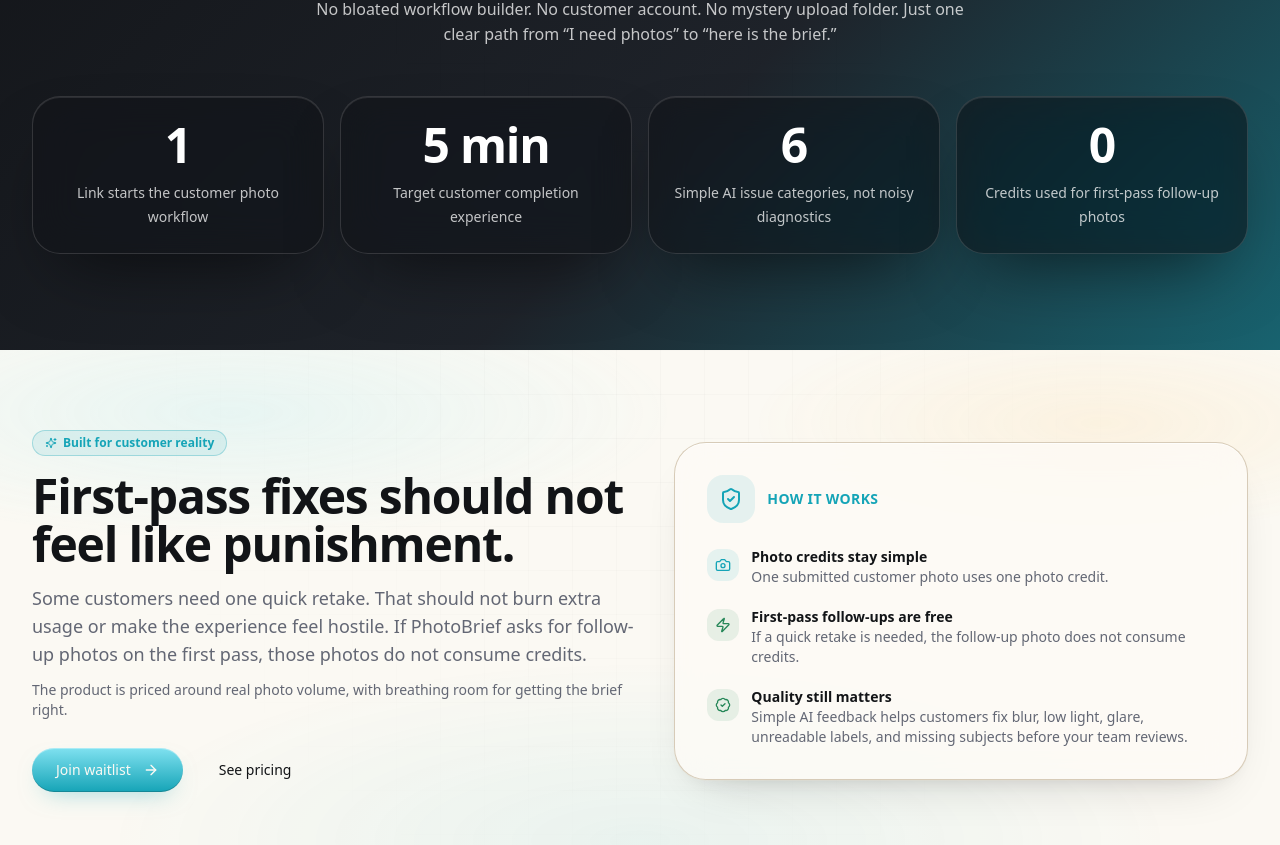
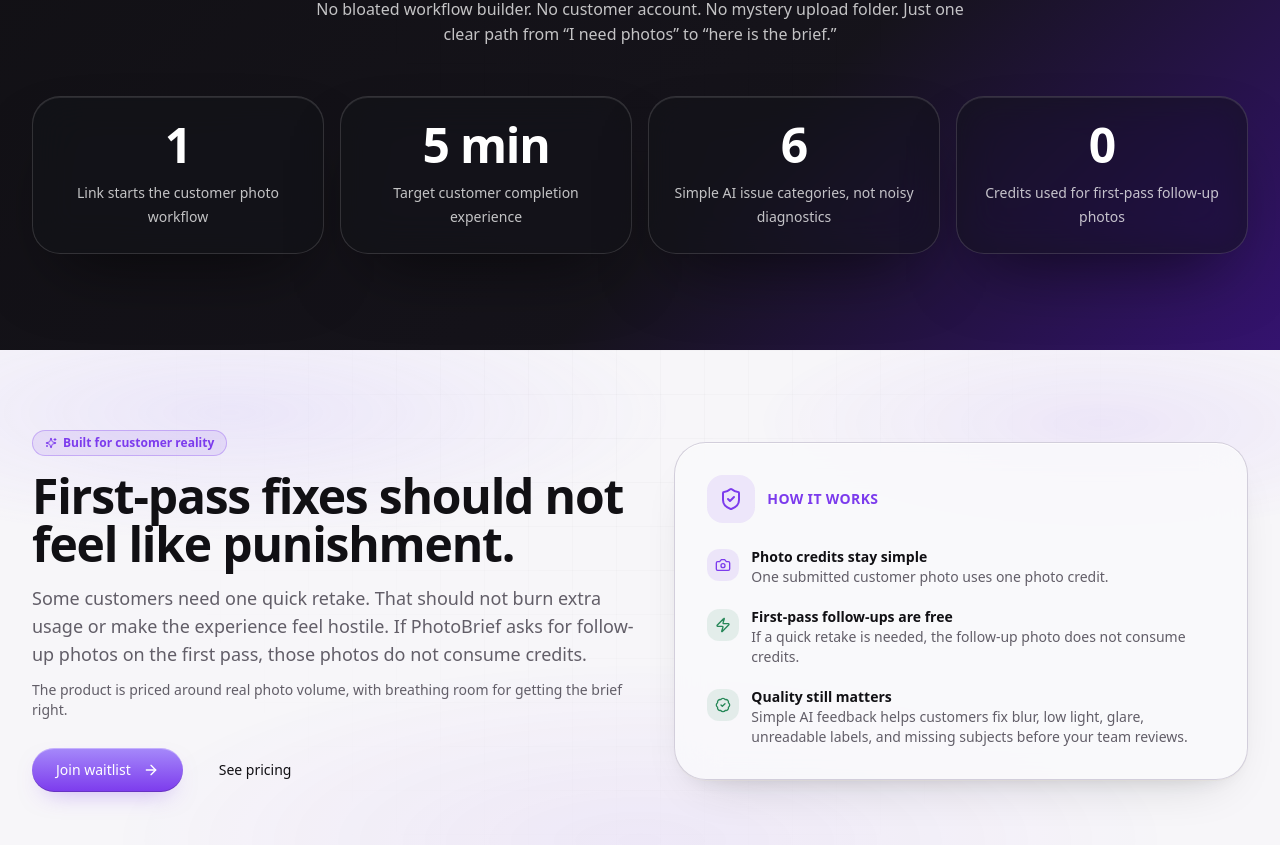
Before and after one commit to Rainbow-Meadow/photo-brief, a React (Vite) app: page / in a window 1280 px wide. Shown: the part 5880-6725 px from the top of the page. Built offline with nearby package versions, Linux system fonts and the light colour scheme; no server answers; what @lovable.dev/cloud-auth-js would draw is missing.

Commit message:
Apply Palette B brand override layer

```diff
--- a/src/brand-overrides.css
+++ b/src/brand-overrides.css
@@ -1,16 +1,178 @@
-/* Final brand overrides for the new PhotoBrief line-logo system.
-   Loaded after index.css and theme.css so older app-shell defaults cannot pull
-   the product back into the previous electric-blue palette.
+/* Palette B: Graphite + Electric Violet.
+   Loaded after index.css and theme.css so these values are authoritative across
+   marketing, authenticated app, recipient capture, and shared components.
 */
 
-.app-shell {
+:root {
+  --background: 260 23% 97%; /* #F8F7FA */
+  --foreground: 255 11% 7%; /* #111014 */
+  --card: 0 0% 100%; /* #FFFFFF */
+  --card-foreground: 255 11% 7%;
+  --popover: 0 0% 100%;
+  --popover-foreground: 255 11% 7%;
+  --primary: 262 83% 58%; /* #7C3AED */
+  --primary-foreground: 0 0% 100%;
+  --primary-glow: 255 92% 76%; /* #A78BFA */
+  --secondary: 260 23% 95%;
+  --secondary-foreground: 255 11% 7%;
+  --muted: 260 23% 95%;
+  --muted-foreground: 260 5% 39%; /* #625F68 */
+  --accent: 262 83% 94%;
+  --accent-foreground: 263 70% 34%;
+  --border: 260 16% 89%; /* #E1DEE7 */
+  --input: 260 16% 89%;
+  --ring: 262 83% 58%;
+
+  --brand-navy: 255 11% 7%;
+  --brand-navy-foreground: 260 33% 98%;
+  --brand-lens: 262 83% 58%;
+  --brand-flash: 255 92% 76%;
+  --brand-paper: 260 23% 97%;
+  --brand-violet: 262 83% 58%;
+  --brand-violet-hover: 263 70% 50%;
+  --brand-graphite: 255 11% 7%;
+
+  --gradient-primary: linear-gradient(135deg, hsl(262 83% 58%), hsl(255 92% 76%));
+  --gradient-subtle: linear-gradient(180deg, hsl(260 23% 97%), hsl(0 0% 100%));
+  --gradient-brand: linear-gradient(135deg, hsl(255 11% 7%) 0%, hsl(257 16% 9%) 62%, hsl(262 83% 42%) 138%);
+  --gradient-radial-glow: radial-gradient(60% 50% at 50% 0%, hsl(255 92% 76% / 0.24), transparent 72%);
+
+  --shadow-glow: 0 18px 52px -26px hsl(262 83% 58% / 0.42);
+  --shadow-brand: 0 30px 80px -36px hsl(255 11% 7% / 0.50);
+
+  --glass-bg-strong: 260 23% 98% / 0.84;
+  --glass-bg: 260 23% 98% / 0.64;
+  --glass-bg-soft: 260 23% 98% / 0.40;
+  --glass-border: 260 16% 89% / 0.74;
+  --glass-border-strong: 260 16% 82% / 0.90;
+  --glass-shadow-lg:
+    inset 0 1px 0 hsl(0 0% 100% / 0.80),
+    0 38px 86px -36px hsl(255 11% 7% / 0.30),
+    0 16px 42px -24px hsl(262 83% 58% / 0.16);
+
+  --ambient-sky: radial-gradient(78% 58% at 50% 0%, hsl(255 92% 76% / 0.20), transparent 72%);
+  --ambient-sky-soft: radial-gradient(62% 52% at 50% 0%, hsl(255 92% 76% / 0.13), transparent 76%);
+  --ambient-mesh:
+    radial-gradient(42% 30% at 12% 18%, hsl(255 92% 76% / 0.18), transparent 72%),
+    radial-gradient(30% 24% at 88% 8%, hsl(262 83% 58% / 0.11), transparent 74%),
+    radial-gradient(54% 42% at 50% 100%, hsl(263 70% 50% / 0.10), transparent 72%);
+  --ambient-future:
+    radial-gradient(48% 34% at 18% 12%, hsl(255 92% 76% / 0.21), transparent 73%),
+    radial-gradient(36% 28% at 86% 14%, hsl(262 83% 58% / 0.12), transparent 77%),
+    radial-gradient(58% 48% at 50% 94%, hsl(263 70% 50% / 0.10), transparent 74%);
+
+  --sidebar-background: 270 17% 2%;
+  --sidebar-foreground: 260 33% 98%;
+  --sidebar-primary: 255 92% 76%;
+  --sidebar-primary-foreground: 270 17% 2%;
+  --sidebar-accent: 258 30% 20%;
+  --sidebar-accent-foreground: 260 33% 98%;
+  --sidebar-border: 258 11% 18%;
+  --sidebar-ring: 255 92% 76%;
+
+  --app-bg: 260 23% 97%;
+  --app-sidebar-bg: 270 17% 2%;
+  --app-sidebar-fg: 260 33% 98%;
+  --app-sidebar-muted: 276 6% 70%;
+  --app-sidebar-active-bg: 258 30% 20%;
+  --app-sidebar-active-fg: 260 33% 98%;
+  --app-sidebar-border: 258 11% 18%;
+  --app-primary: 262 83% 58%;
+  --app-primary-glow: 255 92% 76%;
+  --app-primary-fg: 0 0% 100%;
+}
+
+.dark {
+  --background: 270 17% 2%; /* #060507 */
+  --foreground: 260 33% 98%; /* #FAF9FC */
+  --card: 257 16% 9%; /* #15131A */
+  --card-foreground: 260 33% 98%;
+  --popover: 257 16% 9%;
+  --popover-foreground: 260 33% 98%;
+  --primary: 255 92% 76%; /* #A78BFA */
+  --primary-foreground: 270 17% 2%;
+  --primary-glow: 258 90% 66%; /* #8B5CF6 */
+  --secondary: 258 11% 14%;
+  --secondary-foreground: 260 33% 98%;
+  --muted: 258 11% 14%;
+  --muted-foreground: 276 6% 70%; /* #B3ADB7 */
+  --accent: 258 30% 20%;
+  --accent-foreground: 255 92% 82%;
+  --border: 258 11% 18%; /* #2C2933 */
+  --input: 258 11% 18%;
+  --ring: 255 92% 76%;
+
+  --brand-navy: 270 17% 2%;
+  --brand-navy-foreground: 260 33% 98%;
+  --brand-lens: 255 92% 76%;
+  --brand-flash: 258 90% 66%;
+  --brand-paper: 260 33% 98%;
+  --brand-violet: 255 92% 76%;
+  --brand-violet-hover: 258 90% 66%;
+  --brand-graphite: 270 17% 2%;
+
+  --gradient-primary: linear-gradient(135deg, hsl(255 92% 76%), hsl(258 90% 66%));
+  --gradient-subtle: linear-gradient(180deg, hsl(270 17% 2%), hsl(257 16% 9%));
+  --gradient-brand: linear-gradient(135deg, hsl(270 17% 2%) 0%, hsl(257 16% 9%) 58%, hsl(258 90% 28%) 132%);
+  --gradient-radial-glow: radial-gradient(60% 50% at 50% 0%, hsl(255 92% 76% / 0.20), transparent 72%);
+
+  --shadow-glow: 0 18px 62px -26px hsl(255 92% 76% / 0.40);
+  --shadow-brand: 0 34px 92px -34px hsl(0 0% 0% / 0.82);
+
+  --glass-bg-strong: 257 16% 9% / 0.84;
+  --glass-bg: 257 16% 9% / 0.62;
+  --glass-bg-soft: 257 16% 9% / 0.40;
+  --glass-border: 260 33% 98% / 0.11;
+  --glass-border-strong: 260 33% 98% / 0.18;
+  --glass-shadow-lg:
+    inset 0 1px 0 hsl(0 0% 100% / 0.09),
+    0 42px 96px -38px hsl(0 0% 0% / 0.80),
+    0 18px 50px -30px hsl(255 92% 76% / 0.18);
+
+  --ambient-sky: radial-gradient(78% 58% at 50% 0%, hsl(255 92% 76% / 0.16), transparent 72%);
+  --ambient-sky-soft: radial-gradient(62% 52% at 50% 0%, hsl(255 92% 76% / 0.10), transparent 76%);
+  --ambient-mesh:
+    radial-gradient(42% 30% at 12% 18%, hsl(255 92% 76% / 0.13), transparent 72%),
+    radial-gradient(30% 24% at 88% 8%, hsl(258 90% 66% / 0.10), transparent 74%),
+    radial-gradient(54% 42% at 50% 100%, hsl(262 83% 58% / 0.12), transparent 72%);
+  --ambient-future:
+    radial-gradient(48% 34% at 18% 12%, hsl(255 92% 76% / 0.14), transparent 73%),
+    radial-gradient(36% 28% at 86% 14%, hsl(258 90% 66% / 0.10), transparent 77%),
+    radial-gradient(58% 48% at 50% 94%, hsl(262 83% 58% / 0.13), transparent 74%);
+
+  --sidebar-background: 270 17% 2%;
+  --sidebar-foreground: 260 33% 98%;
+  --sidebar-primary: 255 92% 76%;
+  --sidebar-primary-foreground: 270 17% 2%;
+  --sidebar-accent: 258 30% 20%;
+  --sidebar-accent-foreground: 260 33% 98%;
+  --sidebar-border: 258 11% 18%;
+  --sidebar-ring: 255 92% 76%;
+
+  --app-bg: 270 17% 2%;
+  --app-sidebar-bg: 270 17% 2%;
+  --app-sidebar-fg: 260 33% 98%;
+  --app-sidebar-muted: 276 6% 70%;
+  --app-sidebar-active-bg: 258 30% 20%;
+  --app-sidebar-active-fg: 260 33% 98%;
+  --app-sidebar-border: 258 11% 18%;
+  --app-primary: 255 92% 76%;
+  --app-primary-glow: 258 90% 66%;
+  --app-primary-fg: 270 17% 2%;
+
+  --app-pill-info-bg: 258 30% 20%;
+  --app-pill-info-fg: 255 92% 82%;
+}
+
+.app-shell,
+.recipient-shell {
   --primary: var(--app-primary);
   --primary-glow: var(--app-primary-glow);
   --primary-foreground: var(--app-primary-fg);
   --ring: var(--app-primary);
   --background: var(--app-bg);
-  --accent: 187 69% 92%;
-  --accent-foreground: 188 78% 24%;
+  --accent: 262 83% 94%;
+  --accent-foreground: 263 70% 34%;
   --sidebar-background: var(--app-sidebar-bg);
   --sidebar-foreground: var(--app-sidebar-fg);
   --sidebar-accent: var(--app-sidebar-active-bg);
@@ -21,31 +183,18 @@
   --sidebar-primary-foreground: var(--app-primary-fg);
 }
 
-.dark .app-shell {
-  --accent: 187 39% 18%;
-  --accent-foreground: 188 79% 80%;
-}
-
-.recipient-shell {
-  --primary: var(--app-primary);
-  --primary-glow: var(--app-primary-glow);
-  --primary-foreground: var(--app-primary-fg);
-  --ring: var(--app-primary);
-  --accent: 187 69% 92%;
-  --accent-foreground: 188 78% 24%;
-}
-
+.dark .app-shell,
 .dark .recipient-shell {
-  --accent: 187 39% 18%;
-  --accent-foreground: 188 79% 80%;
+  --accent: 258 30% 20%;
+  --accent-foreground: 255 92% 82%;
 }
 
 .text-gradient-future {
   background-image: linear-gradient(
     100deg,
     hsl(var(--foreground)) 0%,
-    hsl(var(--primary)) 56%,
-    hsl(var(--warning)) 112%
+    hsl(var(--primary)) 58%,
+    hsl(var(--primary-glow)) 112%
   );
 }
 
@@ -53,13 +202,14 @@
   background-image: linear-gradient(180deg, hsl(var(--primary-glow)) 0%, hsl(var(--primary)) 100%);
   box-shadow:
     inset 0 1px 0 hsl(0 0% 100% / 0.34),
-    inset 0 -1px 0 hsl(var(--brand-navy) / 0.20),
+    inset 0 -1px 0 hsl(var(--brand-graphite) / 0.20),
     0 10px 26px -13px hsl(var(--primary) / 0.52);
 }
 
 .btn-primary-glass:hover {
+  background-image: linear-gradient(180deg, hsl(var(--primary)) 0%, hsl(var(--brand-violet-hover)) 100%);
   box-shadow:
     inset 0 1px 0 hsl(0 0% 100% / 0.40),
-    inset 0 -1px 0 hsl(var(--brand-navy) / 0.20),
+    inset 0 -1px 0 hsl(var(--brand-graphite) / 0.20),
     0 16px 34px -14px hsl(var(--primary) / 0.56);
 }
```
